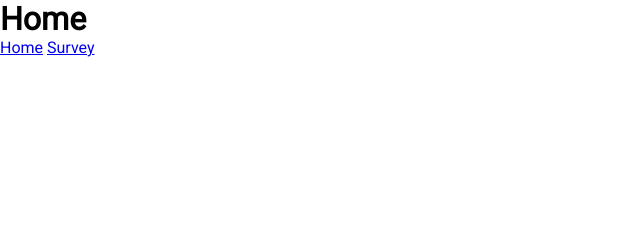
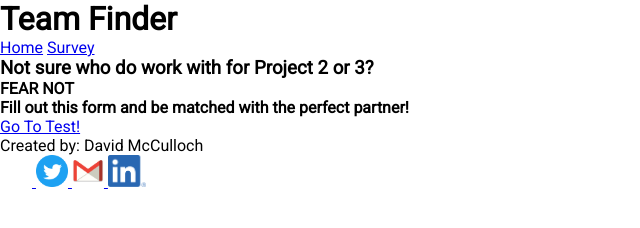
Before and after one commit to DMcCulloch-Coder/team-finder, a website: page public/index.html in a window 1280 px wide. Shown: the whole page, without its empty margins (0-640 px from the left). Drawn offline with nearby package versions, Linux system fonts and the light colour scheme.

Commit message:
added content for index.html with no css

```diff
--- a/public/index.html
+++ b/public/index.html
@@ -14,7 +14,7 @@
     <body>
 
         <header class="header">
-            <h1>Home</h1>
+            <h1>Team Finder</h1>
 
             <nav class="nav-links">
                 <a href="/">Home</a>
@@ -23,10 +23,30 @@
         </header>
 
         <main class="main">
-
+            <h3>Not sure who do work with for Project 2 or 3?</h3>
+            <h4>FEAR NOT</h4>
+            <h4>Fill out this form and be matched with the perfect partner!</h4>
+            <a href="/survey.html">Go To Test!</a>
         </main>
 
         <footer class="footer">
+            <p>Created by: David McCulloch</p>
+
+            <a href='https://github.com/DMcCulloch-Coder' target='_blank'>
+                <img class='footer__link' src='/assets/img/github-white.png' alt='github link' />
+            </a>
+
+            <a href='https://twitter.com/DM_Coder' target='_blank'>
+                <img class='footer__link' src='/assets/img/twitter-circle.png' height='32px' alt='twitter link' />
+            </a>
+
+            <a href='mailto:DMcCulloch86@gmail.com'>
+                <img class='footer__link' src='/assets/img/iconfinder_gmail_132837.png' alt='gmail link' height='32px' />
+            </a>
+
+            <a href='https://www.linkedin.com/in/david-mcculloch-29a196190/' target='_blank'>
+                <img class='footer__link' src='/assets/img/LI-In-Bug.png' alt='linkedin link' height='32px' />
+            </a>
 
         </footer>
 
```
Also changed, not shown: public/assets/img/LI-In-Bug.png (added), public/assets/img/github-white.png (added), public/assets/img/iconfinder_gmail_132837.png (added), public/assets/img/twitter-circle.png (added).
